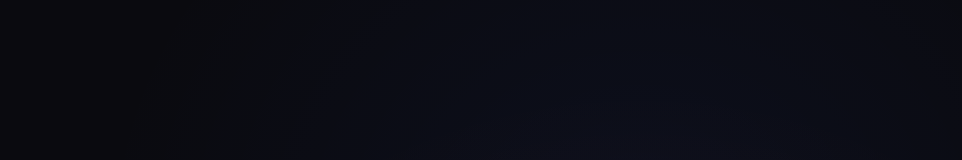
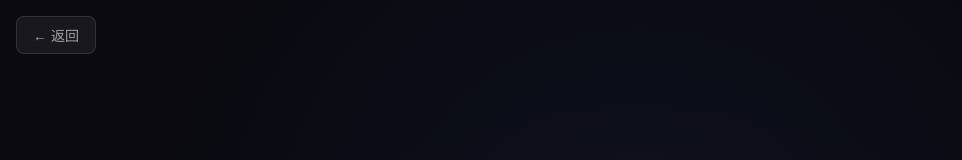
Before and after one commit to soapgu/whats-dog-doing, a React (Create React App) app: page / in a window 1280 px wide. Both pictures are taken after a click on the button "简 单". Shown: the top 160 px of the page, without its empty margins (0-962 px from the left). Built offline with nearby package versions, Linux system fonts and the light colour scheme; the HTML template or start-up script is replaced by a standard one.

Commit message:
feat: 🎸 增加中途返回功能

```diff
--- a/src/App.js
+++ b/src/App.js
@@ -23,12 +23,16 @@
     setPage('cover');
   };
 
+  const handleBack = () => {
+    setPage('cover');
+  };
+
   if (page === 'cover') {
     return <CoverPage onStart={handleStart} />;
   }
 
   if (page === 'quiz') {
-    return <Quiz difficulty={difficulty} onComplete={handleComplete} />;
+    return <Quiz difficulty={difficulty} onComplete={handleComplete} onBack={handleBack} />;
   }
 
   return <ResultPage result={result} difficulty={difficulty} onRestart={handleRestart} />;
--- a/src/Quiz.css
+++ b/src/Quiz.css
@@ -16,6 +16,28 @@
     radial-gradient(ellipse at 50% 30%, rgba(50, 100, 255, 0.06) 0%, transparent 60%),
     radial-gradient(ellipse at 50% 70%, rgba(255, 100, 50, 0.06) 0%, transparent 60%);
   pointer-events: none;
+}
+
+.quiz-back {
+  position: fixed;
+  top: 16px;
+  left: 16px;
+  z-index: 10;
+  background: rgba(255, 255, 255, 0.06);
+  border: 1px solid rgba(255, 255, 255, 0.12);
+  color: rgba(255, 255, 255, 0.6);
+  padding: 8px 16px;
+  border-radius: 8px;
+  font-size: 14px;
+  cursor: pointer;
+  transition: all 0.2s ease;
+  backdrop-filter: blur(4px);
+}
+
+.quiz-back:hover {
+  background: rgba(255, 255, 255, 0.12);
+  color: #fff;
+  border-color: rgba(255, 255, 255, 0.3);
 }
 
 .quiz-layout {
--- a/src/Quiz.js
+++ b/src/Quiz.js
@@ -93,7 +93,7 @@
   hell: process.env.PUBLIC_URL + '/images/monster-hell.png',
 };
 
-function Quiz({ difficulty, onComplete }) {
+function Quiz({ difficulty, onComplete, onBack }) {
   const timerSeconds = difficulty === 'easy' ? 30 : difficulty === 'hard' || difficulty === 'hell' ? 12 : 15;
   const [questions] = useState(() => generateQuestions(10, difficulty));
   const [index, setIndex] = useState(0);
@@ -200,6 +200,7 @@
   return (
     <div className="quiz">
       <div className="quiz-bg" />
+      <button className="quiz-back" onClick={onBack}>← 返回</button>
       <div className="quiz-layout">
           <div className="quiz-content">
             <div className="quiz-top-row">
```
